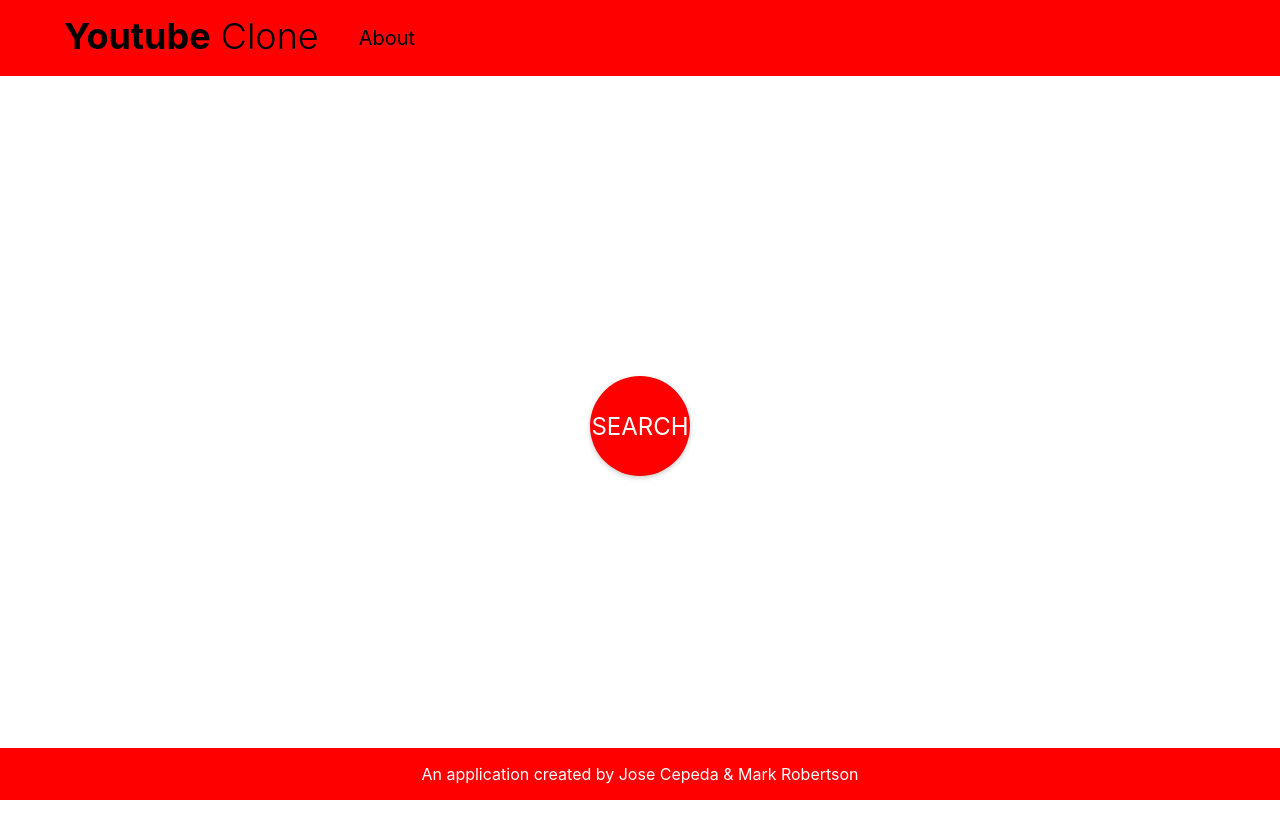
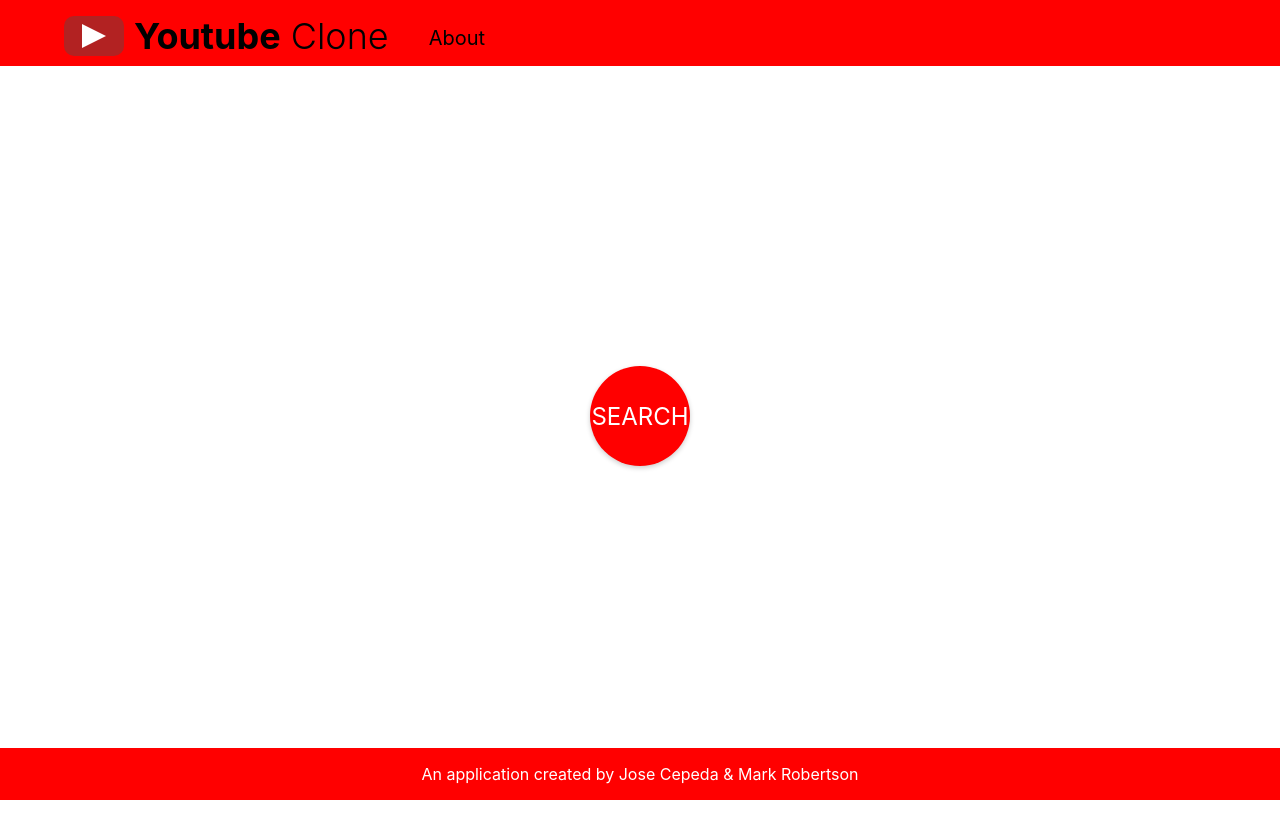
Before and after one commit to JoseC620/9-4-Youtube-Clone, a React (Create React App) app: page / in a window 1280 px wide. Shown: the top 838 px of the page. Built offline with nearby package versions, Linux system fonts and the light colour scheme; no server answers.

Commit message:
added youtube logo

```diff
--- a/src/Components/common/Navbar.css
+++ b/src/Components/common/Navbar.css
@@ -1,10 +1,9 @@
 header {
     align-items: center;
     display: flex;
-    padding: 5px 5% 10px;
+    padding: 5px 5% 0px;
     background-color: red;
   }
-
 
 
   header h1 {
@@ -30,3 +29,21 @@
     text-decoration: none;
     color: var(--dark);
   }
+
+  .youtube-logo {
+    background-color: firebrick;
+    width: 60px;
+    height: 40px;
+    border-radius: 10px;
+    display: flex;
+    justify-content: center;
+    align-items: center;
+  }
+
+  .playBtn {
+    width: 0;
+    height: 0;
+    border-top: 12px solid transparent;
+    border-bottom: 12px solid transparent;
+    border-left: 24px solid white;
+  }
--- a/src/Components/common/Navbar.js
+++ b/src/Components/common/Navbar.js
@@ -2,8 +2,16 @@
 import "./Navbar.css"
 
 export default function Navbar() {
-    return (
+
+  return (
+
         <header>
+
+            <div className="youtube-logo" style={{ marginRight: "10px" }}>
+              <div className="playBtn"></div>
+            </div>
+
+
         <article>
           <h1>
             <Link to="/">
```
